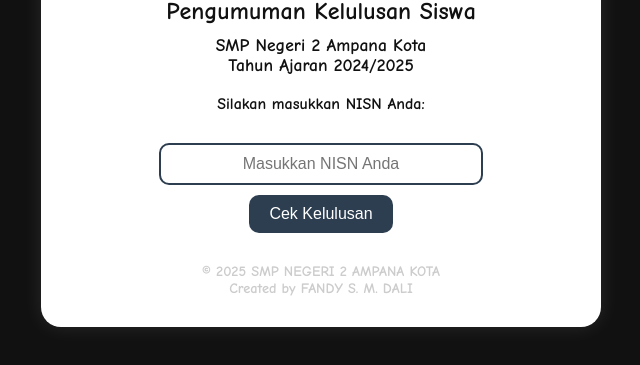
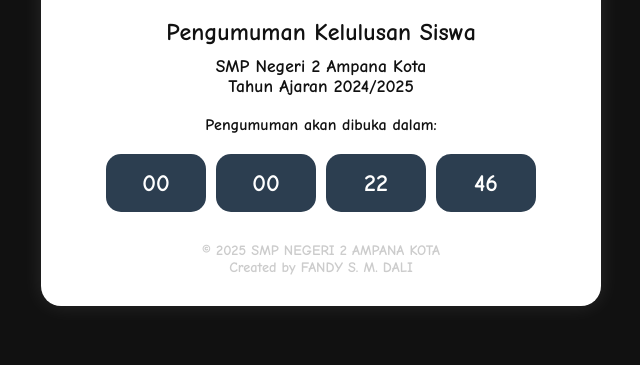
Before and after one commit to Admin-Dekstop/Web-kelulusan, a plain HTML site: page index.html in a window 1280 px wide. Shown: the part 315-680 px from the top of the page, without its empty margins (319-959 px from the left). Drawn offline with nearby package versions, Linux system fonts and the light colour scheme.

Commit message:
Update index.html

```diff
--- a/index.html
+++ b/index.html
@@ -268,7 +268,7 @@
   </div>
 
   <script>
-    const countdownDate = new Date("2025-05-08T20:55:00+08:00").getTime();
+    const countdownDate = new Date("2025-05-08T21:20:00+08:00").getTime();
 
     const countdownFunction = setInterval(() => {
       const now = new Date().getTime();
```
